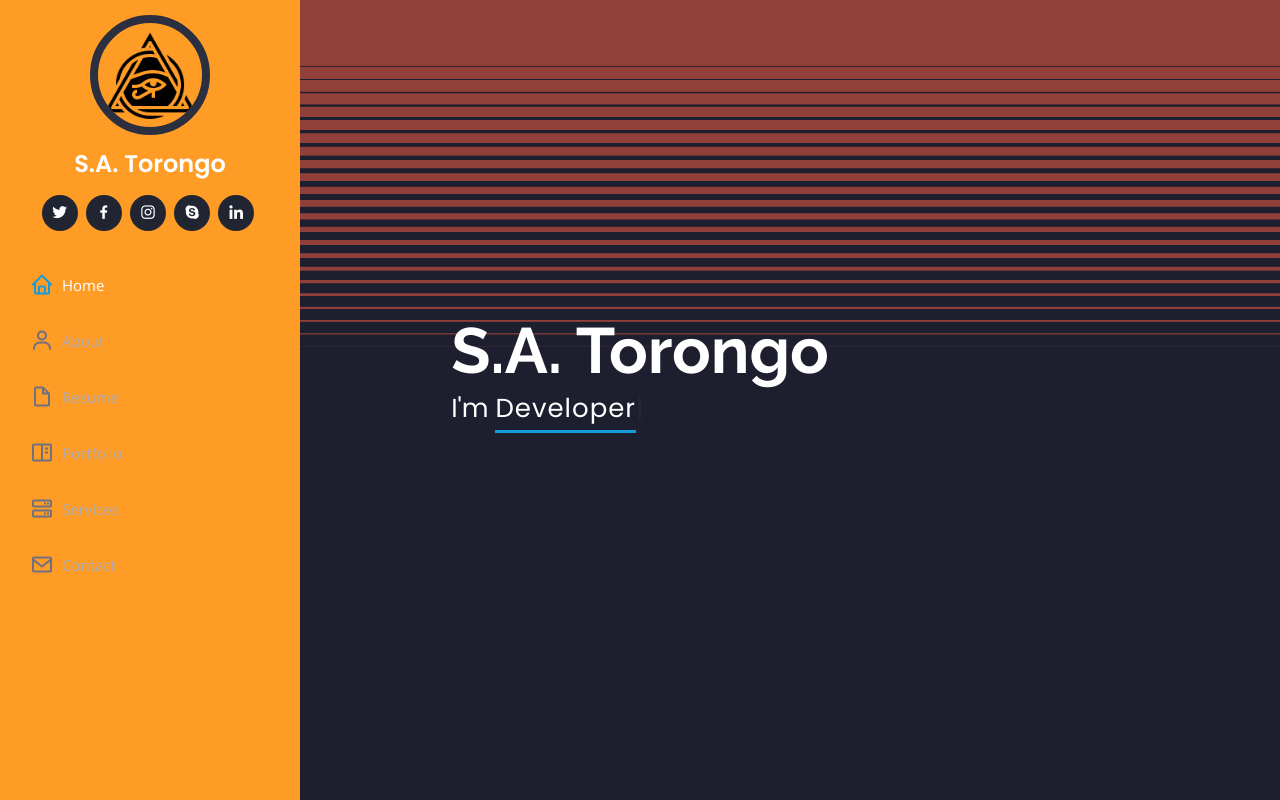
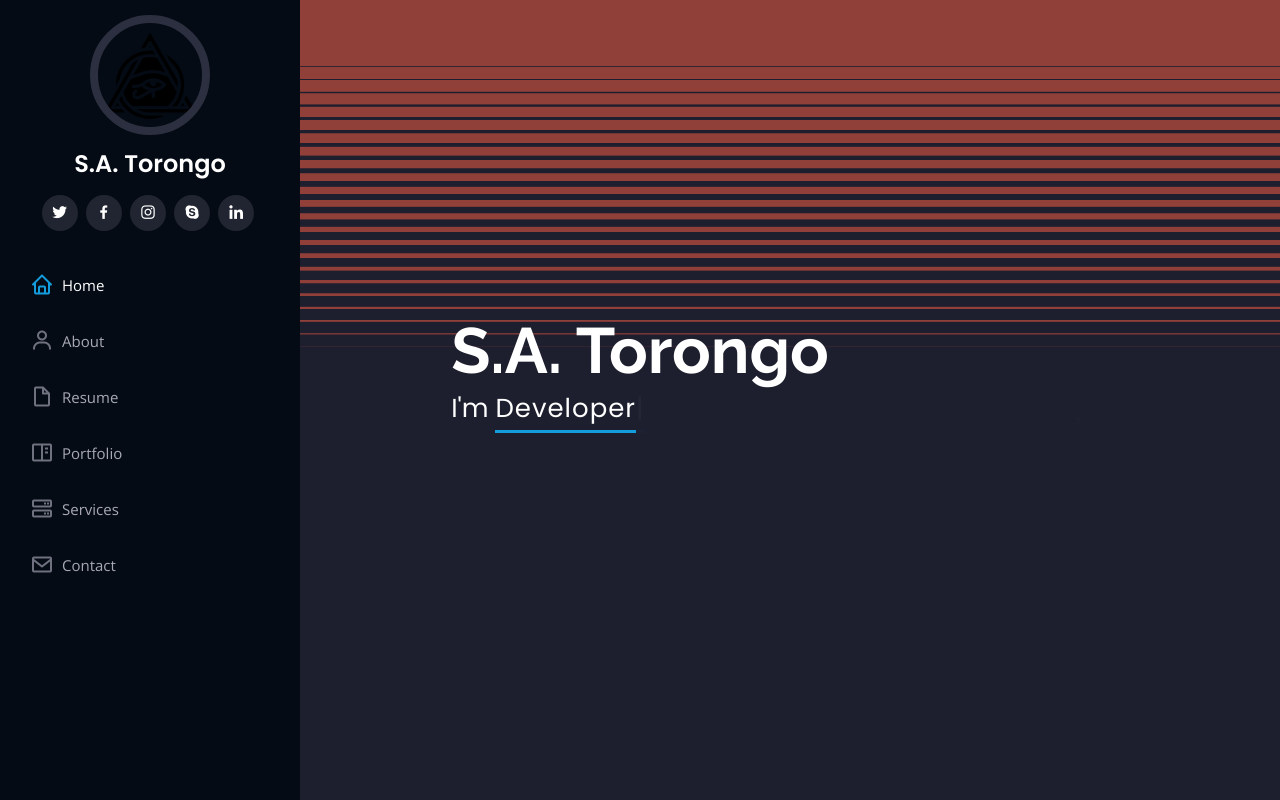
Before and after one commit to SA-Torongo/satorongo.github.io, a plain HTML site: page index.html in a window 1280 px wide. Shown: the top 800 px of the page. Drawn offline with nearby package versions, Linux system fonts and the light colour scheme.

Commit message:
change nav panel color to gray

```diff
--- a/assets/css/style.css
+++ b/assets/css/style.css
@@ -79,7 +79,7 @@ h6 {
   z-index: 9997;
   transition: all 0.5s;
   padding: 0 15px;
-  background: #ff9c25;
+  background: #040B14;
   overflow-y: auto;
 }
 
```
